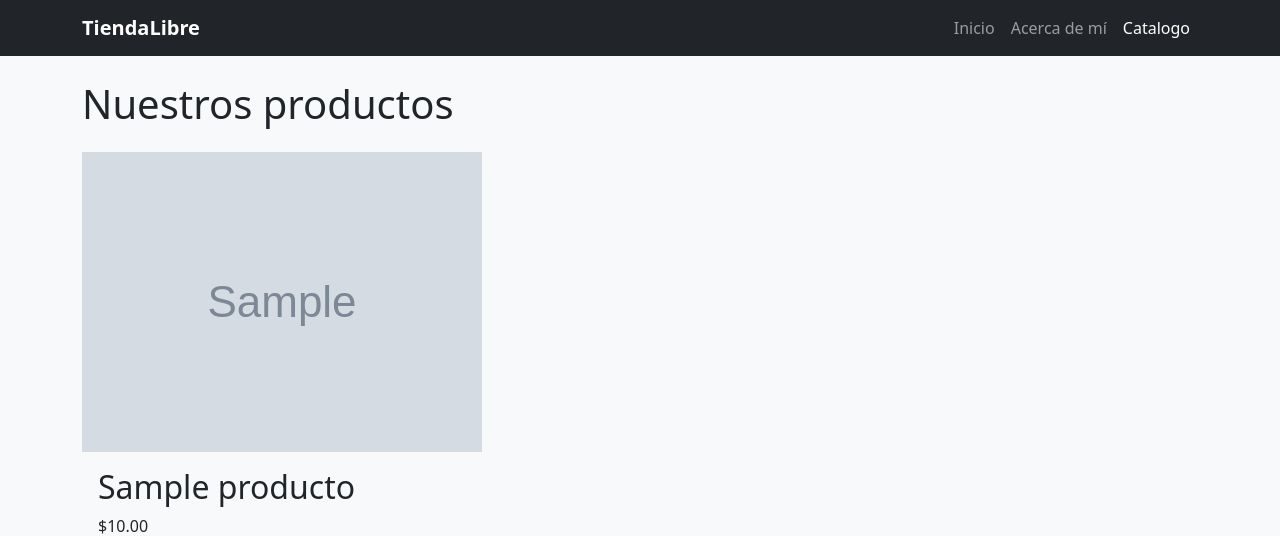
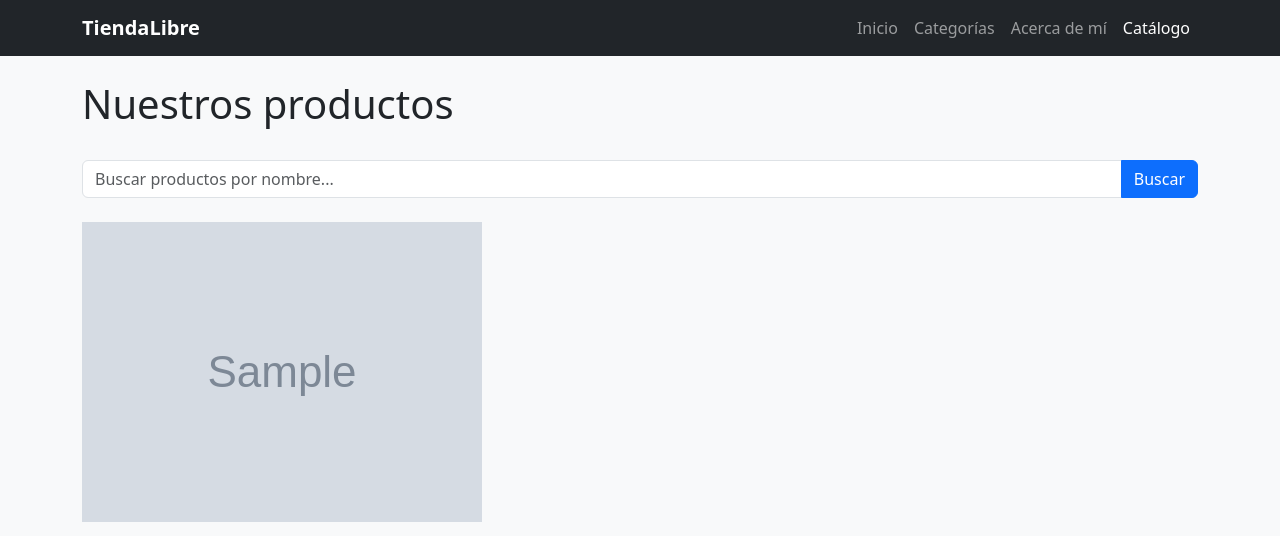
Before and after one commit to Villada-PG3/trabajo-practico-tienda-libre-EzequeilCorti, a Django app: page /catalogo/ in a window 1280 px wide. Shown: the top 536 px of the page. Run offline with Django 5.2, Linux system fonts and the light colour scheme; tables that the repository leaves empty hold one stand-in row (values such as "Sample post"); grey boxes marked "Sample" are stand-in pictures.

Commit message:
feat: filtrado por categoría y buscador

```diff
--- /dev/null
+++ b/TiendaLibre/context_processors.py
@@ -0,0 +1,6 @@
+from .models import Categoria
+
+def categorias_processor(request):
+    return {
+        'categorias': Categoria.objects.all()
+    }
--- a/TiendaLibre/urls.py
+++ b/TiendaLibre/urls.py
@@ -8,5 +8,6 @@ urlpatterns = [
     path('inicio/', views.HomeView.as_view(), name='inicio'),
     path('acerca-de-mi/', views.acerca_de_mi, name='acerca_de_mi'),
     path('catalogo/', views.CatalogoView.as_view(), name='catalogo'),
+    path('categoria/<slug:slug>/', views.CategoriaView.as_view(), name='categoria'),
     path('catalogo/<int:pk>/', views.DetalleProductoView.as_view(), name='detalle_producto'),
 ]
--- a/TiendaLibre/views.py
+++ b/TiendaLibre/views.py
@@ -1,6 +1,6 @@
 from django.shortcuts import render
 from django.views.generic import TemplateView, ListView, DetailView
-from .models import Producto
+from .models import Producto, Categoria
 
 
 class HomeView(TemplateView):
@@ -20,6 +20,32 @@ class CatalogoView(ListView):
     context_object_name = "productos"
     paginate_by = 6
 
+    def get_queryset(self):
+        queryset = super().get_queryset().filter(activo=True)
+        query = self.request.GET.get('q')
+        if query:
+            queryset = queryset.filter(nombre__icontains=query)
+        return queryset
+
+
+class CategoriaView(ListView):
+    model = Producto
+    template_name = "productos.html"
+    context_object_name = "productos"
+    paginate_by = 6
+
+    def get_queryset(self):
+        return Producto.objects.filter(
+            activo=True,
+            categoria__slug=self.kwargs['slug']
+        )
+
+    def get_context_data(self, **kwargs):
+        context = super().get_context_data(**kwargs)
+        categoria_slug = self.kwargs['slug']
+        context['categoria_actual'] = Categoria.objects.filter(slug=categoria_slug).first()
+        return context
+
 
 class DetalleProductoView(DetailView):
     model = Producto
--- a/config/settings.py
+++ b/config/settings.py
@@ -56,13 +56,14 @@ ROOT_URLCONF = 'config.urls'
 TEMPLATES = [
     {
         'BACKEND': 'django.template.backends.django.DjangoTemplates',
-        'DIRS': ['template'],
+        'DIRS': [BASE_DIR / 'template'],
         'APP_DIRS': True,
         'OPTIONS': {
             'context_processors': [
                 'django.template.context_processors.request',
                 'django.contrib.auth.context_processors.auth',
                 'django.contrib.messages.context_processors.messages',
+                'TiendaLibre.context_processors.categorias_processor',
             ],
         },
     },
--- a/template/_navbar.html
+++ b/template/_navbar.html
@@ -25,6 +25,29 @@
                         Inicio
                     </a>
                 </li>
+                <li class="nav-item dropdown">
+                    <a class="nav-link{% if request.resolver_match.url_name == 'categoria' %} active{% endif %}"
+                    href="#"
+                    id="navbarDropdown"
+                    role="button"
+                    data-bs-toggle="dropdown"
+                    aria-expanded="false">
+                        Categorías
+                    </a>
+                    <ul class="dropdown-menu" aria-labelledby="navbarDropdown">
+                        <li><a class="dropdown-item" href="{% url 'TiendaLibre:catalogo' %}">Todas las categorías</a></li>
+                        <li><hr class="dropdown-divider"></li>
+                        {% for cat in categorias %}
+                            <li>
+                                <a class="dropdown-item" href="{% url 'TiendaLibre:categoria' cat.slug %}">
+                                    {{ cat.nombre }}
+                                </a>
+                            </li>
+                        {% empty %}
+                            <li><span class="dropdown-item text-muted">Sin categorías</span></li>
+                        {% endfor %}
+                    </ul>
+                </li>
 
                 <li class="nav-item">
                     <a class="nav-link{% if request.resolver_match.url_name == 'acerca_de_mi' %} active{% endif %}" href="{% url 'TiendaLibre:acerca_de_mi' %}">
@@ -34,7 +57,7 @@
 
                 <li class="nav-item">
                     <a class="nav-link{% if request.resolver_match.url_name == 'catalogo' %} active{% endif %}" href="{% url 'TiendaLibre:catalogo' %}">
-                        Catalogo
+                        Catálogo
                     </a>
                 </li>
 
--- a/template/productos.html
+++ b/template/productos.html
@@ -1,74 +1,83 @@
 {% extends "base.html" %}
 
-{% block title %}Productos - TiendaLibre{% endblock %}
+{% block title %}
+    {% if categoria_actual %}{{ categoria_actual.nombre }} - TiendaLibre{% else %}Productos - TiendaLibre{% endif %}
+{% endblock %}
 
 {% block content %}
 
-<h1 class="mb-4">Nuestros productos</h1>
+<div class="d-flex justify-content-between align-items-center mb-4">
+    <h1>
+        {% if categoria_actual %}
+            Categoría: {{ categoria_actual.nombre }}
+        {% else %}
+            Nuestros productos
+        {% endif %}
+    </h1>
+</div>
+
+<!-- Formulario de Búsqueda -->
+<form method="GET" action="{% url 'TiendaLibre:catalogo' %}" class="mb-4">
+    <div class="input-group">
+        <input
+            type="text"
+            name="q"
+            class="form-control"
+            placeholder="Buscar productos por nombre..."
+            value="{{ request.GET.q|default:'' }}"
+        >
+        <button class="btn btn-primary" type="submit">Buscar</button>
+        {% if request.GET.q %}
+            <a href="{% url 'TiendaLibre:catalogo' %}" class="btn btn-outline-secondary">Limpiar</a>
+        {% endif %}
+    </div>
+</form>
 
 <div class="row g-4">
     {% for producto in productos %}
 
     <div class="col-md-6 col-lg-4">
-
-        <a href="{% url 'TiendaLibre:detalle_producto' producto.pk %}"
-           class="text-decoration-none text-dark">
-
+        <a href="{% url 'TiendaLibre:detalle_producto' producto.pk %}" class="text-decoration-none text-dark">
             <article class="card-producto h-100">
-
                 {% if producto.imagen %}
-                    <img
-                        src="{{ producto.imagen.url }}"
-                        alt="{{ producto.nombre }}"
-                        class="card-producto__imagen"
-                    >
+                    <img src="{{ producto.imagen.url }}" alt="{{ producto.nombre }}" class="card-producto__imagen">
                 {% else %}
-                    <div class="card-producto__sin-imagen">
-                        Sin imagen
-                    </div>
+                    <div class="card-producto__sin-imagen">Sin imagen</div>
                 {% endif %}
 
                 <div class="p-3">
-                    <h2 class="card-producto__nombre">
-                        {{ producto.nombre }}
-                    </h2>
-
+                    <h2 class="card-producto__nombre">{{ producto.nombre }}</h2>
                     <div class="card-producto__precio-fila">
                         <span class="card-producto__linea"></span>
-                        <span class="card-producto__precio">
-                            ${{ producto.precio }}
-                        </span>
+                        <span class="card-producto__precio">${{ producto.precio }}</span>
                     </div>
                 </div>
-
             </article>
-
         </a>
-
     </div>
 
     {% empty %}
 
     <div class="col-12">
         <div class="alert alert-info">
-            No hay productos disponibles.
+            No se encontraron productos disponibles.
         </div>
     </div>
 
     {% endfor %}
 </div>
+
+<!-- Paginación -->
 {% if is_paginated %}
 <nav aria-label="Navegación de páginas" class="mt-4">
     <ul class="pagination justify-content-center">
-
         {% if page_obj.has_previous %}
             <li class="page-item">
-                <a class="page-link" href="?page={{ page_obj.previous_page_number }}">&laquo;</a>
+                <a class="page-link" href="?page={{ page_obj.previous_page_number }}{% if request.GET.q %}&q={{ request.GET.q }}{% endif %}">&laquo;</a>
             </li>
         {% else %}
             <li class="page-item disabled"><span class="page-link">&laquo;</span></li>
         {% endif %}
-
 
         {% for i in paginator.page_range %}
             {% if page_obj.number == i %}
@@ -77,15 +86,14 @@
                 </li>
             {% else %}
                 <li class="page-item">
-                    <a class="page-link" href="?page={{ i }}">{{ i }}</a>
+                    <a class="page-link" href="?page={{ i }}{% if request.GET.q %}&q={{ request.GET.q }}{% endif %}">{{ i }}</a>
                 </li>
             {% endif %}
         {% endfor %}
 
-
         {% if page_obj.has_next %}
             <li class="page-item">
-                <a class="page-link" href="?page={{ page_obj.next_page_number }}">&raquo;</a>
+                <a class="page-link" href="?page={{ page_obj.next_page_number }}{% if request.GET.q %}&q={{ request.GET.q }}{% endif %}">&raquo;</a>
             </li>
         {% else %}
             <li class="page-item disabled"><span class="page-link">&raquo;</span></li>
```
